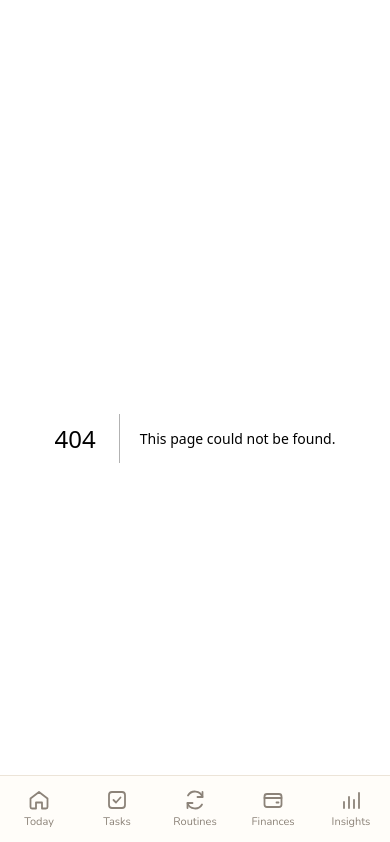
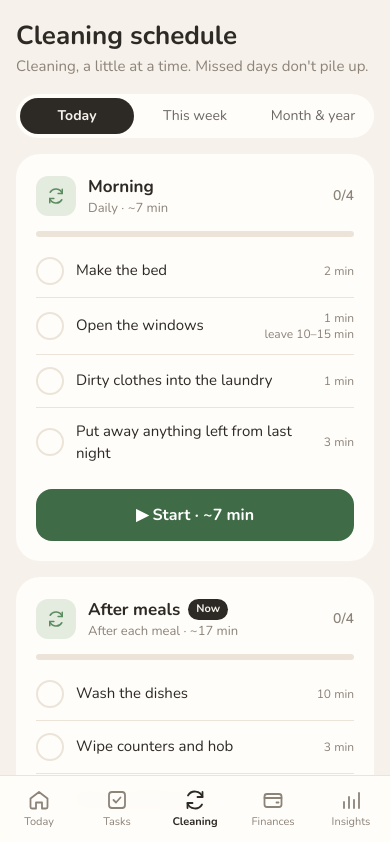
Before and after one commit to Ioannak77/meraki, a Next.js app: page /cleaning in a window 390 px wide. Before the commit this address had no page. Shown: the top 842 px of the page. Built offline with nearby package versions, Linux system fonts and the light colour scheme.

Commit message:
Rename Routines to Cleaning schedule
Page title, iPad sidebar and links say "Cleaning schedule"; the phone
tab bar says "Cleaning"; the page moves to /cleaning/. CLAUDE.md records
the names Ioanna uses so they stay right.

Co-Authored-By: Claude Opus 5.5 <noreply@anthropic.com>

```diff
--- a/src/app/calendar/page.tsx
+++ b/src/app/calendar/page.tsx
@@ -5,7 +5,7 @@ export default function CalendarPage() {
     <ComingSoon
       title="Calendar"
       milestone="Milestone 2"
-      points={["Week and month view of tasks, routines and bills", "Appointments next to your routines"]}
+      points={["Week and month view of tasks, cleaning and bills", "Appointments next to your cleaning schedule"]}
     />
   );
 }
--- a/src/app/routines/page.tsx
+++ b/src/app/cleaning/page.tsx
@@ -21,7 +21,7 @@ import { useStore } from "@/lib/store";
 const TABS = ["Today", "This week", "Month & year"] as const;
 type Tab = (typeof TABS)[number];
 
-export default function RoutinesPage() {
+export default function CleaningSchedulePage() {
   const { ready, settings } = useStore();
   const [tab, setTab] = useState<Tab>("Today");
   const now = useMemo(() => today(settings.testDate), [settings.testDate]);
@@ -30,7 +30,7 @@ export default function RoutinesPage() {
 
   return (
     <div className="mx-auto max-w-3xl">
-      <h1 className="text-[26px] font-bold md:mt-4 md:text-3xl">Routines</h1>
+      <h1 className="text-[26px] font-bold md:mt-4 md:text-3xl">Cleaning schedule</h1>
       <p className="text-[15px] text-muted">Cleaning, a little at a time. Missed days don&apos;t pile up.</p>
 
       <div className="mt-4 flex gap-1 rounded-full bg-card p-1">
--- a/src/app/layout.tsx
+++ b/src/app/layout.tsx
@@ -12,7 +12,7 @@ const nunito = Nunito({
 
 export const metadata: Metadata = {
   title: "Meraki",
-  description: "Routines, tasks and gentle progress, one manageable day at a time.",
+  description: "Cleaning, tasks, money and gentle progress, one manageable day at a time.",
   appleWebApp: { capable: true, title: "Meraki", statusBarStyle: "default" },
   icons: { icon: "/icon.svg", apple: "/icon.svg" },
 };
--- a/src/app/manifest.ts
+++ b/src/app/manifest.ts
@@ -6,7 +6,7 @@ export default function manifest(): MetadataRoute.Manifest {
   return {
     name: "Meraki",
     short_name: "Meraki",
-    description: "Routines, tasks and gentle progress, one manageable day at a time.",
+    description: "Cleaning, tasks, money and gentle progress, one manageable day at a time.",
     start_url: "/",
     display: "standalone",
     background_color: "#f6f1ea",
--- a/src/app/page.tsx
+++ b/src/app/page.tsx
@@ -108,7 +108,7 @@ export default function TodayPage() {
         <Ring value={todayDone} max={today.length} color="var(--color-peach)" label="Today">
           {todayDone}/{today.length}
         </Ring>
-        <Ring value={routineSteps.done} max={routineSteps.total} color="var(--color-sky)" label="Routines">
+        <Ring value={routineSteps.done} max={routineSteps.total} color="var(--color-sky)" label="Cleaning">
           {routineSteps.done}/{routineSteps.total}
         </Ring>
         <button onClick={cycleMood} className="flex flex-col items-center gap-1.5" aria-label="Set today's mood">
@@ -162,8 +162,8 @@ export default function TodayPage() {
         <div className="flex flex-col gap-4 lg:col-span-2 lg:grid lg:grid-cols-2">
           <div className="flex items-center justify-between lg:col-span-2">
             <h2 className="text-lg font-bold">Cleaning now</h2>
-            <Link href="/routines/" className="text-sm font-semibold text-sage-dark">
-              All routines →
+            <Link href="/cleaning/" className="text-sm font-semibold text-sage-dark">
+              Cleaning schedule →
             </Link>
           </div>
           {dailyNow.map((r) => (
@@ -177,7 +177,7 @@ export default function TodayPage() {
             ))
           )}
           {!monthEndOpen && (
-            <Link href="/routines/" className="rounded-3xl bg-card/60 p-4 text-[15px] text-muted lg:col-span-2">
+            <Link href="/cleaning/" className="rounded-3xl bg-card/60 p-4 text-[15px] text-muted lg:col-span-2">
               Big clean ({monthLists.map((r) => r.name).join(", ")}) is on the month-end weekend, {monthEndLabel(now)}.
             </Link>
           )}
@@ -187,9 +187,9 @@ export default function TodayPage() {
           <h2 className="mb-3 text-lg font-bold">Quick add</h2>
           <div className="grid grid-cols-4 gap-2">
             <QuickAdd label="Task" tone="bg-sky-soft text-sky" onClick={() => setSheet("new")} icon={<Icon.plus className="size-5" />} />
-            <Link href="/routines/" className="flex flex-col items-center gap-1 rounded-2xl bg-sage-soft py-3 text-sm font-semibold text-sage">
+            <Link href="/cleaning/" className="flex flex-col items-center gap-1 rounded-2xl bg-sage-soft py-3 text-sm font-semibold text-sage">
               <Icon.leaf className="size-5" />
-              Routines
+              Cleaning
             </Link>
             <QuickAdd label="Bill" tone="bg-peach-soft text-peach" soon icon={<Icon.bill className="size-5" />} />
             <QuickAdd label="Note" tone="bg-cream text-muted" soon icon={<Icon.note className="size-5" />} />
--- a/src/components/AppShell.tsx
+++ b/src/components/AppShell.tsx
@@ -29,10 +29,11 @@ function TestDateBanner() {
   );
 }
 
-const NAV: { href: string; label: string; icon: IconName; phone: boolean }[] = [
+// `short` is the label under the icon in the phone tab bar, where space is tight.
+const NAV: { href: string; label: string; short?: string; icon: IconName; phone: boolean }[] = [
   { href: "/", label: "Today", icon: "home", phone: true },
   { href: "/tasks/", label: "Tasks", icon: "tasks", phone: true },
-  { href: "/routines/", label: "Routines", icon: "routines", phone: true },
+  { href: "/cleaning/", label: "Cleaning schedule", short: "Cleaning", icon: "routines", phone: true },
   { href: "/calendar/", label: "Calendar", icon: "calendar", phone: false },
   { href: "/finances/", label: "Finances", icon: "wallet", phone: true },
   { href: "/insights/", label: "Insights", icon: "insights", phone: true },
@@ -102,7 +103,7 @@ export function AppShell({ children }: { children: React.ReactNode }) {
                   }`}
                 >
                   <Glyph className="size-6" />
-                  {item.label}
+                  {item.short ?? item.label}
                 </Link>
               </li>
             );
--- a/src/components/BigCleanCard.tsx
+++ b/src/components/BigCleanCard.tsx
@@ -3,7 +3,7 @@
 // Month-end weekends: the weekly list and the month's big lists merged into
 // one checklist, grouped by room, so it's one focused clean instead of
 // jumping between "weekly" and "monthly". Each step still saves to its own
-// list, so the Routines screen stays in sync.
+// list, so the Cleaning schedule screen stays in sync.
 
 import { useState } from "react";
 import { ROOMS, formatMinutes, occurrenceKey, stepsOn, type Room, type Routine } from "@/lib/cleaning";
```
Also changed, not shown: 2 other files (tests, documents, lock files or other folders).
